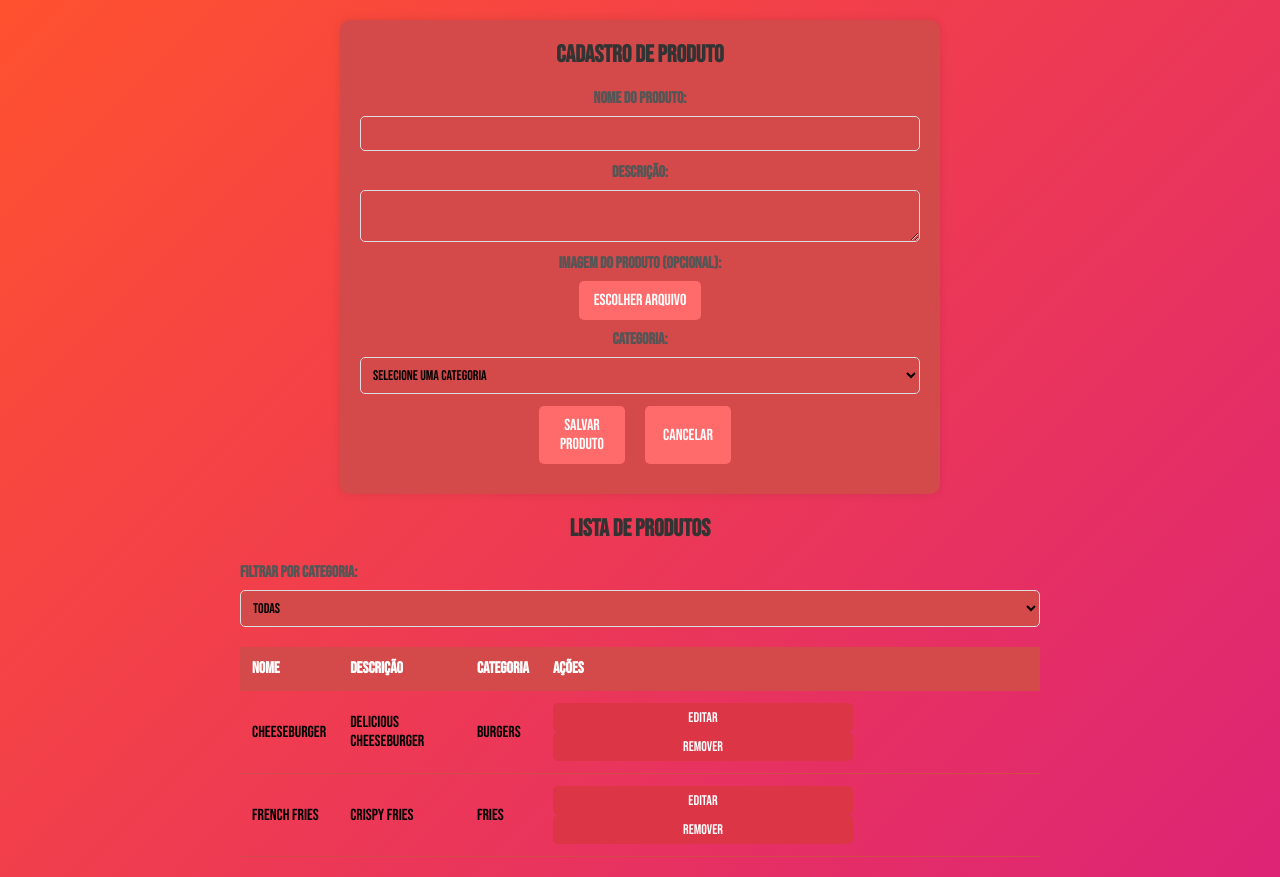
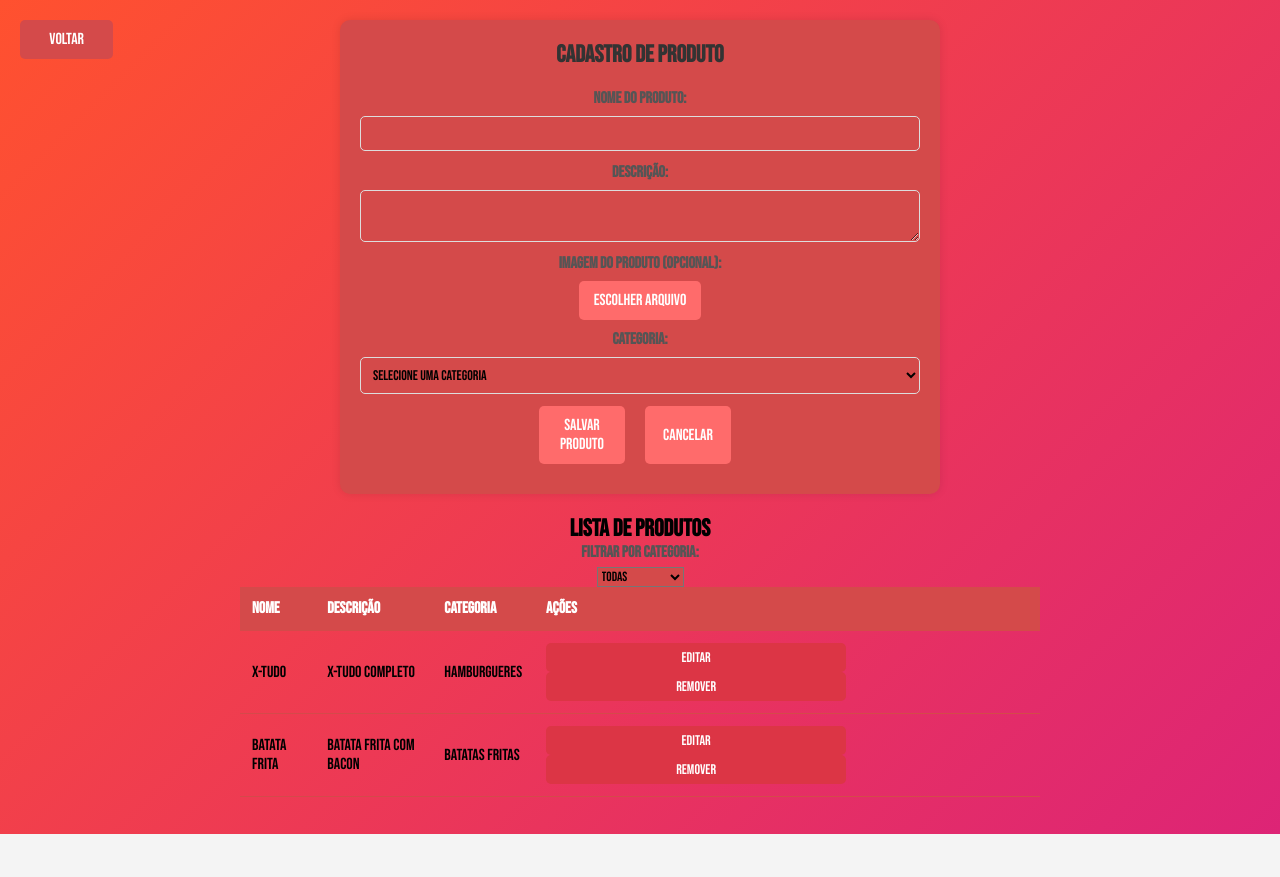
Before and after one commit to ArtuurVinicius/Hamburgueria-Front, a React (Vite) app: page /cadastro-produtos in a window 1280 px wide. After the commit the page ends 834 px from the top, so only its background shows below. Built offline with nearby package versions, Linux system fonts and the light colour scheme.

Commit message:
ft(add-back-button):adição do botão de voltar à home a todas as telas criadas.

```diff
--- a/src/pages/CadastroCliente/CustomerForm.jsx
+++ b/src/pages/CadastroCliente/CustomerForm.jsx
@@ -7,13 +7,11 @@ const CustomerForm = ({ onSave, initialData }) => {
   const [error, setError] = useState('');
 
   const validateEmail = (email) => {
-    // Regex para validar o formato do email
     const emailRegex = /^[^\s@]+@[^\s@]+\.[^\s@]+$/;
     return emailRegex.test(email);
   };
 
   const validatePhone = (phone) => {
-    // Regex para validar o formato do telefone +55 99 99999-9999
     const phoneRegex = /^\+55 \d{2} \d{5}-\d{4}$/;
     return phoneRegex.test(phone);
   };
--- a/src/pages/CadastroCliente/index.jsx
+++ b/src/pages/CadastroCliente/index.jsx
@@ -31,8 +31,15 @@ const CadastroCliente = () => {
     setCustomers(updatedCustomers);
   };
 
+  const handleGoBack = () => {
+    window.history.back();
+  };
+
   return (
     <div className="container">
+      <div className="back-button">
+        <button onClick={handleGoBack}>Voltar</button>
+      </div>
       <h1>Cadastro de Clientes</h1>
       <CustomerForm
         onSave={handleSave}
--- a/src/pages/CadastroProdutos/index.jsx
+++ b/src/pages/CadastroProdutos/index.jsx
@@ -14,10 +14,10 @@ function CadProdutos() {
   const [categoryFilter, setCategoryFilter] = useState('');
 
   useEffect(() => {
-    setCategories(['Burgers', 'Fries', 'Drinks']); // Exemplo de categorias
+    setCategories(['Hamburgueres', 'Batatas Fritas', 'Bebidas']);
     setProducts([
-      { id: 1, name: 'Cheeseburger', description: 'Delicious cheeseburger', category: 'Burgers' },
-      { id: 2, name: 'French Fries', description: 'Crispy fries', category: 'Fries' },
+      { id: 1, name: 'X-Tudo', description: 'X-Tudo completo', category: 'Hamburgueres' },
+      { id: 2, name: 'Batata Frita', description: 'Batata frita com bacon', category: 'Batatas Fritas' },
     ]);
   }, []);
 
@@ -50,8 +50,15 @@ function CadProdutos() {
     categoryFilter ? p.category === categoryFilter : true
   );
 
+  const handleGoBack = () => {
+    window.history.back();
+  };
+
   return (
     <div className="product-management">
+      <div className="back-button">
+        <button onClick={handleGoBack}>Voltar</button>
+      </div>
       <form id="product-form" className="product-form" onSubmit={handleSubmit}>
         <h2>{selectedProduct ? 'Editar Produto' : 'Cadastro de Produto'}</h2>
 
@@ -113,7 +120,7 @@ function CadProdutos() {
         </div>
       </form>
 
-      <div className="product-list">
+      <div className="product-list-container">
         <h2>Lista de Produtos</h2>
 
         <label htmlFor="category-filter">Filtrar por Categoria:</label>
@@ -131,6 +138,8 @@ function CadProdutos() {
           ))}
         </select>
 
+        <div className="product-list">
+          {filteredProducts.length > 0 ? (
             <table>
               <thead>
                 <tr>
@@ -154,6 +163,12 @@ function CadProdutos() {
                 ))}
               </tbody>
             </table>
+          ) : (
+            <div className="no-products-message">
+              Nenhum produto cadastrado.
+            </div>
+          )}
+        </div>
       </div>
     </div>
   );
--- a/src/pages/CadastroProdutos/style.css
+++ b/src/pages/CadastroProdutos/style.css
@@ -109,9 +109,13 @@ body {
   gap: 10px;
 }
 
-  .product-list {
+.product-list-container {
   width: 100%;
   max-width: 800px;
+  min-height: 300px; /* Ajusta a altura mínima */
+  display: flex;
+  flex-direction: column;
+  align-items: center;
 }
 
 .product-list h2 {
@@ -135,6 +139,10 @@ body {
   border-radius: 5px;
   box-sizing: border-box;
   font-size: 14px;
+}
+
+.product-list {
+  width: 100%;
 }
 
 .product-list table {
@@ -170,6 +178,17 @@ body {
   background-color: #c82333;
 }
 
+.no-products-message {
+  font-size: 16px;
+  color: #555;
+  text-align: center;
+  margin-top: 20px;
+}
+
 .cadastro {
   background-color: #d44a4a;
 }
+
+.botaoCadastro {
+  height: 58px;
+}
--- a/src/pages/CategoriaAlimentos/index.jsx
+++ b/src/pages/CategoriaAlimentos/index.jsx
@@ -37,8 +37,15 @@ function CadCategorias() {
         }
     };
 
+    const handleGoBack = () => {
+        window.history.back();
+    };
+
     return (
         <div className="category-manager">
+            <div className="back-button">
+                <button onClick={handleGoBack}>Voltar</button>
+            </div>
             <h1 id='tituloGerenciamento'>Gerenciamento de Categorias</h1>
             <div className="category-form">
                 <input
--- a/src/pages/CategoriaAlimentos/style.css
+++ b/src/pages/CategoriaAlimentos/style.css
@@ -106,3 +106,24 @@ body {
   text-align: center;
   margin-bottom: 20px;
 }
+
+.back-button {
+  position: absolute;
+  top: 20px;
+  left: 20px;
+}
+
+.back-button button {
+  padding: 10px 20px;
+  background-color: #d44a4a;
+  color: white;
+  border: none;
+  border-radius: 5px;
+  cursor: pointer;
+  font-size: 16px;
+  width: 125%;
+}
+
+.back-button button:hover {
+  background-color: #a83a3a;
+}
```
Lines whose indentation alone changed are shown as unchanged.
